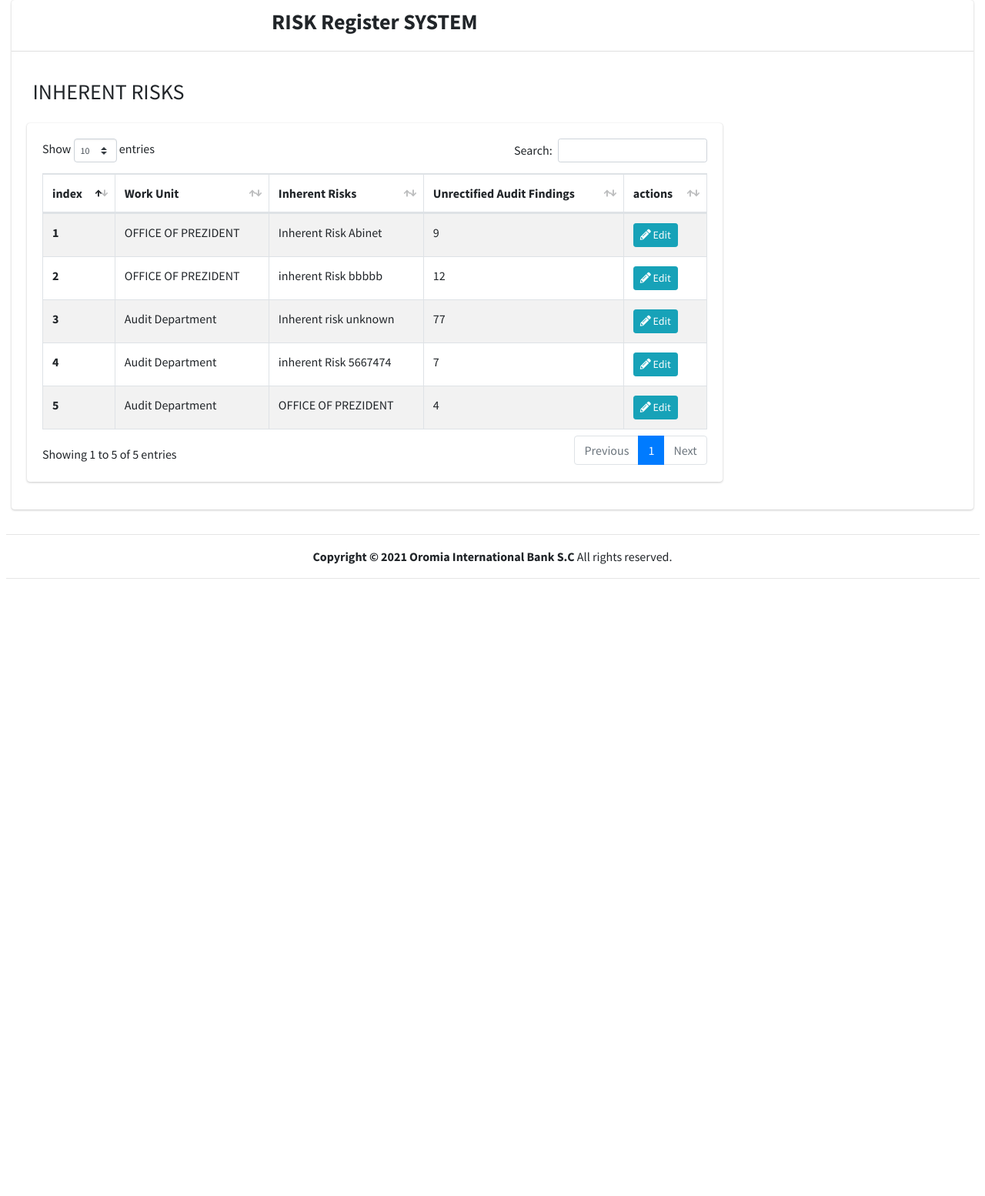
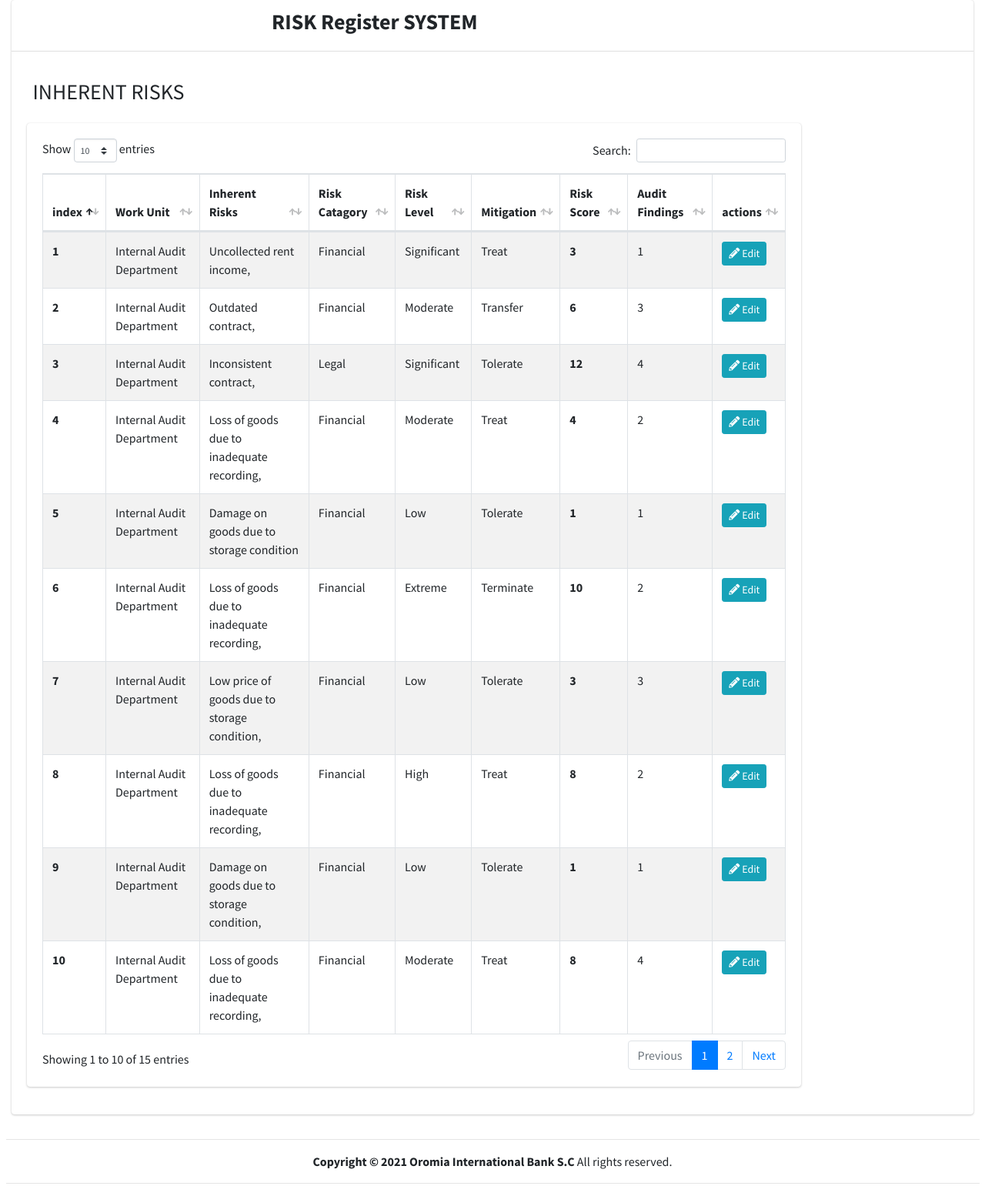
Before and after one commit to Diriba1/Django_WebAPP_Risk_Management_System, a Django app: page /iadUser/ in a window 1280 px wide. Shown: the part 136-1690 px from the top of the page at 77% size. Before the commit the page ends 888 px from the top, so only its background shows below. Run offline with Django 3.2, Linux system fonts and the light colour scheme; data comes from the database, SQL or seed files in the repository; some libraries are stand-ins or nearby versions.

Commit message:
change after daginet saw

```diff
--- a/RiskManagament/start1/admin.py
+++ b/RiskManagament/start1/admin.py
@@ -8,5 +8,5 @@ admin.site.index_title = " admin area"
 admin.site.register(CustomUser)
 admin.site.register(WorkUnit)
 # admin.site.register(MajorActivity)
-# admin.site.register(InherentRisk)
+admin.site.register(InherentRisk)
 # admin.site.register(IntegralActivity)
--- a/RiskManagament/start1/forms.py
+++ b/RiskManagament/start1/forms.py
@@ -2,6 +2,7 @@ from .models import InherentRisk, IntegralActivity, MajorActivity, Objective, Cu
 from django.contrib.auth.models import User
 from django import forms
 from django.contrib.auth.forms import UserCreationForm
+from django.contrib.admin.widgets import AdminDateWidget
 
 
 class UserRegisterForm(UserCreationForm):
@@ -58,7 +59,10 @@ class InherentRiskNameForm(forms.ModelForm):
 class RmcdUserForm(forms.ModelForm):
     class Meta:
         model = InherentRisk
-        fields = ['name','risk_Mitigation', 'risk_Catagory', 'owner', 'target_Completion', 'status']
+        fields = ['name','risk_Mitigation', 'risk_Catagory', 'owner', 'target_Completion', 'management_Plan']
+        widgets = {
+        'target_Completion': forms.DateInput(attrs=dict(type='date'))
+    }
 
 class IadUserForm(forms.ModelForm):
     class Meta:
--- a/RiskManagament/start1/models.py
+++ b/RiskManagament/start1/models.py
@@ -3,6 +3,7 @@ from django.contrib.auth.models import AbstractUser
 from django.db.models.deletion import CASCADE
 from django.conf import settings
 from django import forms
+from datetime import date
 
 
 
@@ -10,7 +11,7 @@ class WorkUnit(models.Model):
     TYPE = (('Office', 'Office'), ('Department', 'Department'), ('Branch', 'Branch'))
     type = models. CharField(max_length=30, choices=TYPE)
     name = models.CharField(max_length=300)
-    code = models.CharField(max_length=50)
+    # code = models.CharField(max_length=50)
 
     def __str__(self):
         return self.name
@@ -71,8 +72,9 @@ class InherentRisk(models.Model):
 
     risk_Mitigation = models.CharField(max_length=30, choices=RISKMITIGATION, null=False, blank=True)
     owner = models.CharField(max_length=300,null=False, blank=True)
-    target_Completion = models.CharField(max_length=300, null=False, blank=True)
-    status = models.CharField(max_length=300, null=False, blank=True)
+    target_Completion = models.DateField(max_length=300, null=False, blank=True)
+    # status = models.CharField(max_length=300, null=False, blank=True)
+    management_Plan = models.TextField(null=False, blank=True)
 
     unrectified_Audit_Findings = models.IntegerField(null=True, blank=True)
     level = models.IntegerField(null=True, blank=True)
@@ -99,3 +101,9 @@ class InherentRisk(models.Model):
             return self.unrectified_Audit_Findings * self.level
         else:
             return -1
+
+    def status(self):
+        if date.today() > self.target_Completion:
+            return "Expired"
+        else:
+            return "Active"
--- a/RiskManagament/start1/templates/iadUser.html
+++ b/RiskManagament/start1/templates/iadUser.html
@@ -14,7 +14,7 @@
             </p>
 
             <div class="row">
-              <div class="col-9">
+              <div class="col-10">
                 <div>
                   <div class="card card-body">
                    <table id="example1" class="table table-bordered table-striped">
@@ -22,7 +22,11 @@
                         <th>index</th>
                         <th>Work Unit</th>
                         <th>Inherent Risks</th>
-                        <th>Unrectified Audit Findings</th>
+                        <th>Risk Catagory</th>
+                        <th>Risk Level</th>
+                        <th>Mitigation</th>
+                        <th>Risk Score</th>
+                        <th>Audit Findings</th>
                         <th>actions</th>
                     </thead>
                     {% for ma in inherentRisk reversed %}
@@ -30,8 +34,15 @@
                            <th>{{ forloop.counter }}</th>
                            <td>{{ma.added_by.working_Place}}</td>
                            <td>{{ma.name}}</td>
+                           <td>{{ma.risk_Catagory}}</td>
+                           <td>{{ma.level_word}}</td>
+                           <td>{{ma.risk_Mitigation}}</td>
+                           {%if ma.score == -1 %}
+                             <td>Unknown</td>
+                           {%else%}
+                           <td><b>{{ma.score}}</b></td>
+                           {%endif%}
                            <td>{{ma.unrectified_Audit_Findings}}</td>
-
                            <td>
                             <a class="btn btn-info btn-sm" href="{% url 'updateIadUser' ma.id %}">
                                 <i class="fas fa-pencil-alt">
@@ -45,7 +56,7 @@
                   </div>
                 </div>
               </div>
-              <div class="col-3">
+              <div class="col-2">
                 <div class="collapse multi-collapse" id="multiCollapseExample2">
                   <div class="card card-body">
                       <form method="post">
--- a/RiskManagament/start1/templates/rmcdUser.html
+++ b/RiskManagament/start1/templates/rmcdUser.html
@@ -14,7 +14,7 @@
             </p>
 
             <div class="row">
-              <div class="col-9">
+              <div class="col-10">
                 <div>
                   <div class="card card-body">
                    <table id="example1" class="table table-bordered table-striped">
@@ -22,6 +22,7 @@
                         <th>index</th>
                         <th>Work Unit</th>
                         <th>Inherent Risks</th>
+                        <th>Risk Catagory</th>
                         <th>Risk Mitigation</th>
                         <th>Owner</th>
                         <th>Target completion</th>
@@ -33,6 +34,7 @@
                            <th>{{ forloop.counter }}</th>
                            <td>{{ma.added_by.working_Place}}</td>
                            <td>{{ma.name}}</td>
+                           <td>{{ma.risk_Catagory}}</td>
                            <td>{{ma.risk_Mitigation}}</td>
                            <td>{{ma.owner}}</td>
                            <td>{{ma.target_Completion}}</td>
@@ -50,7 +52,7 @@
                   </div>
                 </div>
               </div>
-              <div class="col-3">
+              <div class="col-2">
                 <div class="collapse multi-collapse" id="multiCollapseExample2">
                   <div class="card card-body">
                       <form method="post">
--- a/RiskManagament/start1/templates/updateRmcdUser.html
+++ b/RiskManagament/start1/templates/updateRmcdUser.html
@@ -19,7 +19,7 @@
       </p>
 
       <div class="row">
-        <div class="col-9">
+        <div class="col-8">
           <div>
             <div class="card card-body">
              <table id="example1" class="table table-bordered table-striped">
@@ -55,7 +55,7 @@
             </div>
           </div>
         </div>
-        <div class="col-3">
+        <div class="col-4">
           <div>
             <div class="card card-body">
                 <form method="post">
```
Also changed, not shown: RiskManagament/start1/calculation.py (+13 -10 lines), RiskManagament/start1/templates/homepage.html (+8 -9 lines), RiskManagament/db.sqlite3, RiskManagament/start1/migrations/0013_auto_20211105_1248.py (added), RiskManagament/start1/migrations/0014_auto_20211105_1315.py (added).
